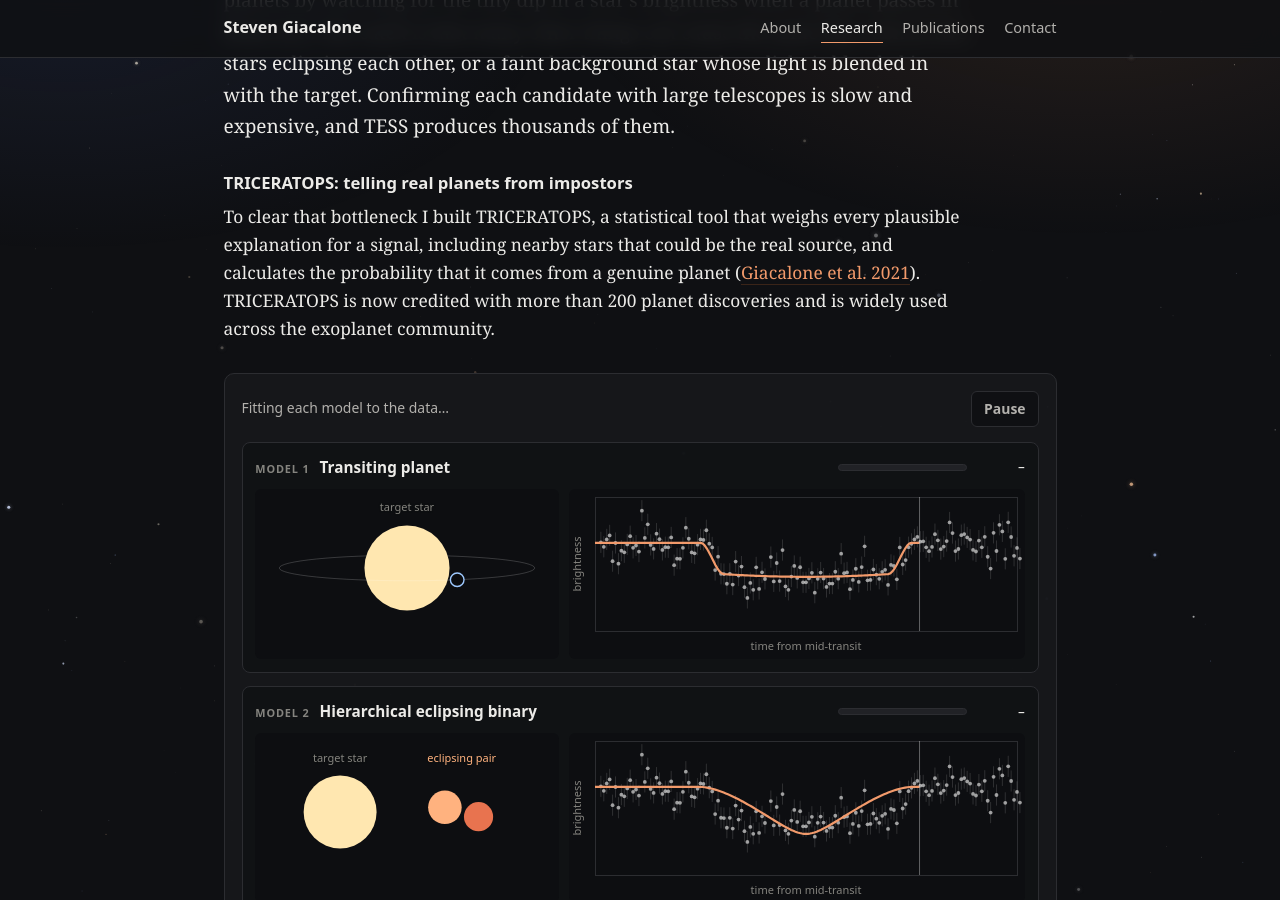
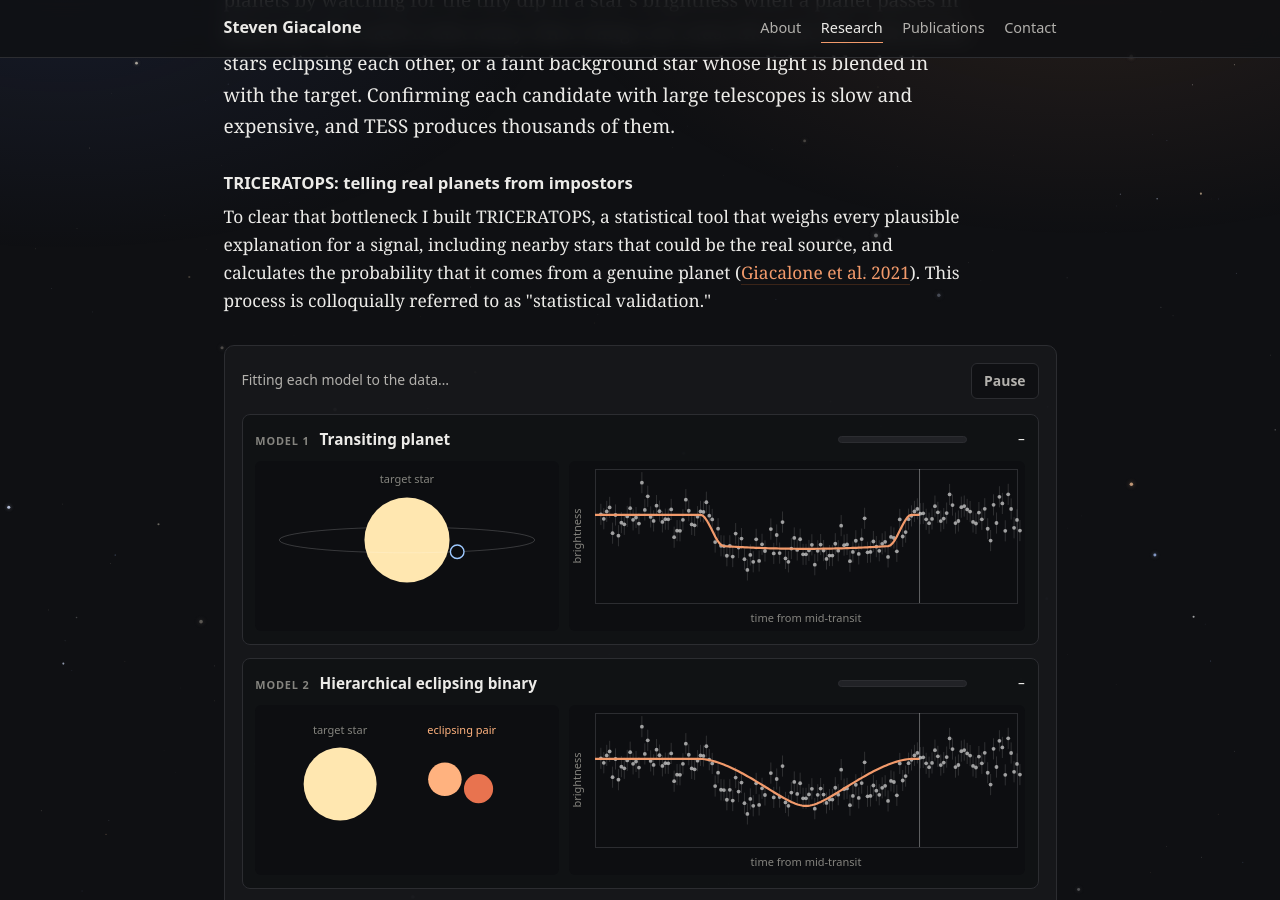
Before and after one commit to stevengiacalone/stevengiacalone.github.io, a Jekyll site: the page built from research/tess.html, in a window 1280 px wide and 900 px high, scrolled down 312 px. Built offline with Jekyll 4.4.1, drawn with Linux system fonts in a browser that asks for light colours.

Commit message:
TESS page: statistical validation sentence
Co-Authored-By: Claude Opus 5.5 <noreply@anthropic.com>
Claude-Session: https://claude.ai/code/session_01RapRmGYcJxYnG7hBfRrCXQ

```diff
--- a/research/tess.html
+++ b/research/tess.html
@@ -20,8 +20,7 @@ description: "Exoplanet discovery with TESS and TRICERATOPS, a Bayesian tool for
   To clear that bottleneck I built TRICERATOPS, a statistical tool that weighs every plausible explanation
   for a signal, including nearby stars that could be the real source, and calculates the probability that it
   comes from a genuine planet (<a href="{{ pdf }}Giacalone_etal_2021.pdf">Giacalone et al. 2021</a>).
-  TRICERATOPS is now credited with
-  more than 200 planet discoveries and is widely used across the exoplanet community.
+  This process is colloquially referred to as "statistical validation."
 </p>
 
 <figure class="rm-demo tri-demo" aria-labelledby="tri-caption">
```
